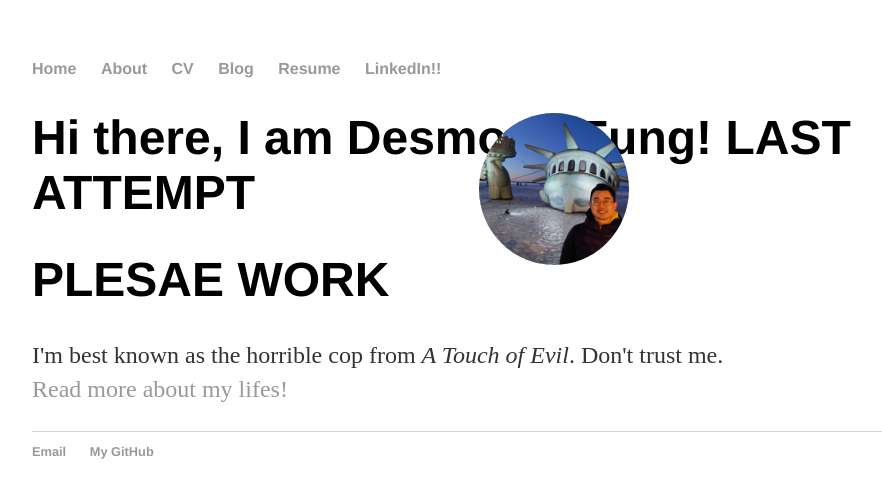
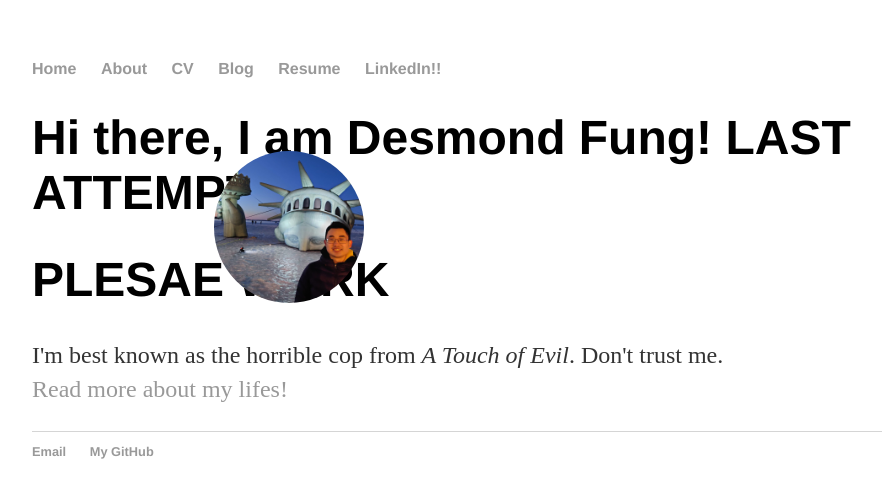
Before and after one commit to ddhangdd/ddhangdd.github.io, a Jekyll site: the page built from index.html, in a window 1280 px wide. Shown: the top 498 px of the page, without its empty margins (160-1042 px from the left). Built offline with Jekyll 4.4.1, drawn with Linux system fonts in a browser that asks for light colours.

Commit message:
Update main.css

```diff
--- a/css/main.css
+++ b/css/main.css
@@ -27,8 +27,8 @@ h1 {
 
 .topleft {
   position: absolute;
-  top: 3cm;
-  right: 13cm;
+  top: 4cm;
+  right: 20cm;
 }
 
 p {
```
